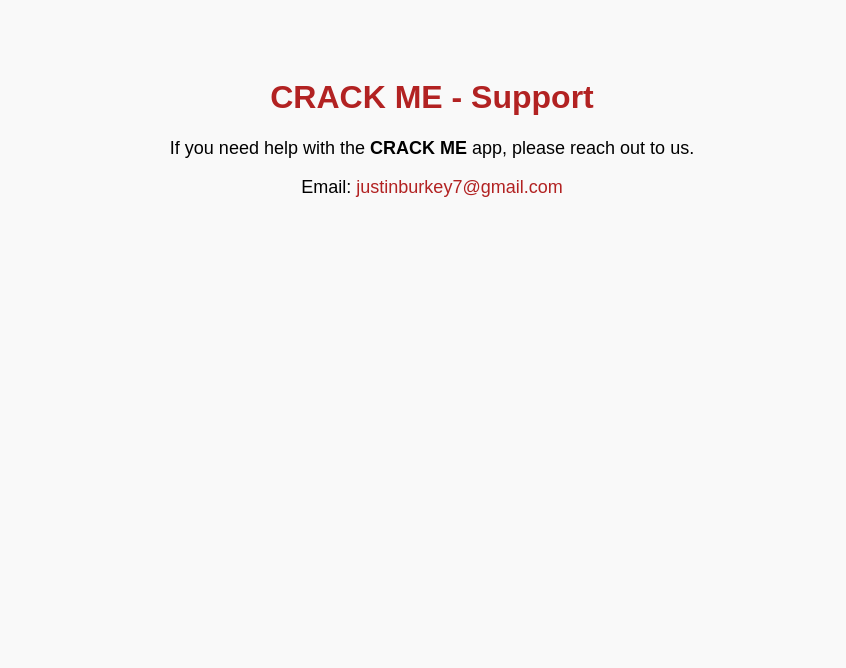
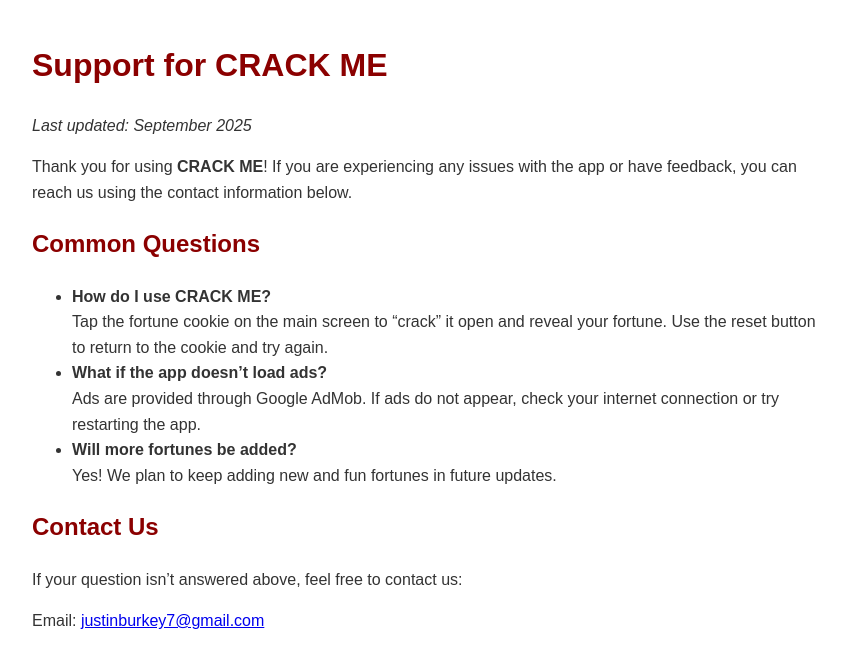
Before and after one commit to JustinBurkey/crack-me-support, a plain HTML site: page index.html in a window 1280 px wide. Shown: the whole page, without its empty margins (208-1054 px from the left). Drawn offline with Linux system fonts and the light colour scheme.

Commit message:
Update index.html

```diff
--- a/index.html
+++ b/index.html
@@ -3,17 +3,40 @@
 <head>
   <meta charset="UTF-8">
   <meta name="viewport" content="width=device-width, initial-scale=1.0">
-  <title>CRACK ME - Support</title>
+  <title>CRACK ME – Support</title>
   <style>
-    body { font-family: Arial, sans-serif; background: #f9f9f9; text-align: center; padding: 50px; }
-    h1 { color: #b22222; }
-    p { font-size: 18px; }
-    a { color: #b22222; text-decoration: none; }
+    body {
+      font-family: Arial, sans-serif;
+      max-width: 800px;
+      margin: 40px auto;
+      line-height: 1.6;
+      color: #333;
+    }
+    h1, h2 {
+      color: #8B0000;
+    }
   </style>
 </head>
 <body>
-  <h1>CRACK ME - Support</h1>
-  <p>If you need help with the <b>CRACK ME</b> app, please reach out to us.</p>
+  <h1>Support for CRACK ME</h1>
+  <p><em>Last updated: September 2025</em></p>
+
+  <p>Thank you for using <strong>CRACK ME</strong>! If you are experiencing any issues with the app or have feedback, you can reach us using the contact information below.</p>
+
+  <h2>Common Questions</h2>
+  <ul>
+    <li><strong>How do I use CRACK ME?</strong><br>
+    Tap the fortune cookie on the main screen to “crack” it open and reveal your fortune. Use the reset button to return to the cookie and try again.</li>
+
+    <li><strong>What if the app doesn’t load ads?</strong><br>
+    Ads are provided through Google AdMob. If ads do not appear, check your internet connection or try restarting the app.</li>
+
+    <li><strong>Will more fortunes be added?</strong><br>
+    Yes! We plan to keep adding new and fun fortunes in future updates.</li>
+  </ul>
+
+  <h2>Contact Us</h2>
+  <p>If your question isn’t answered above, feel free to contact us:</p>
   <p>Email: <a href="mailto:justinburkey7@gmail.com">justinburkey7@gmail.com</a></p>
 </body>
 </html>
```
